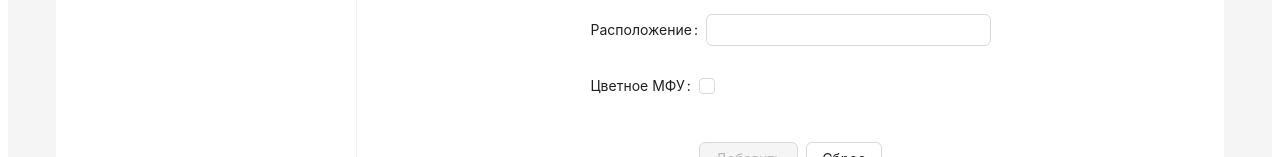
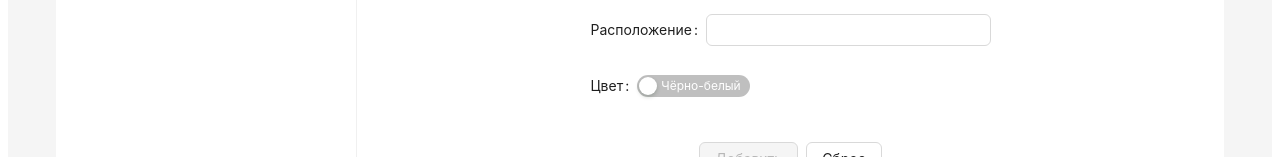
Before and after one commit to TrekusovMax/cartriges, a React (Vite) app: page /add-printer in a window 1280 px wide. Shown: the part 643-800 px from the top of the page. Built offline with nearby package versions, Linux system fonts and the light colour scheme; no server answers.

Commit message:
заменен чекбокс на переключатель при выборе режима работы мфу

```diff
--- a/src/pages/printer-page/printer-page.tsx
+++ b/src/pages/printer-page/printer-page.tsx
@@ -30,7 +30,6 @@ export const PrinterPage = () => {
     }
   }, [printerData])
 
-  //console.log(items)
   const onEdit = () => {
     navigate(`${location.pathname}/edit`, { state: { location: location.pathname } })
   }
--- a/src/widgets/add-cartrige/add-cartrige-form.tsx
+++ b/src/widgets/add-cartrige/add-cartrige-form.tsx
@@ -7,6 +7,7 @@ import { useGetPrintersQuery } from '@/entities/printer/api'
 import { useAppDispatch } from '@/app/providers/store-provider/store.types'
 import { Color, ICartrige, type cartrigeType } from '@/entities/cartrige/api/cartrige.api.types'
 import { addCartrige } from '@/entities/cartrige/model'
+import { IPrinter } from '@/entities/printer/api/printer.api.types'
 
 export const AddCartrigeForm = () => {
   const dispatch = useAppDispatch()
@@ -19,13 +20,13 @@ export const AddCartrigeForm = () => {
   const cartrigeType: cartrigeType[] = ['Тонер', 'Картридж', 'Контейнер отработаного тонера']
 
   const [cartrige, setCartrige] = useState<cartrigeType>('Тонер')
+  const [currentPrinter, setCurrentPrinter] = useState<IPrinter>()
 
   const {
     control,
     handleSubmit,
     reset,
     formState: { errors },
-    watch,
   } = useForm<ICartrige>()
 
   const onFinish: SubmitHandler<ICartrige> = (data) => {
@@ -40,8 +41,8 @@ export const AddCartrigeForm = () => {
 
   useEffect(() => {
     if (printers) {
+      const printerList = new Set<string>()
       const dataKeys = Object.keys(printers)
-      const printerList = new Set<string>()
 
       dataKeys.map((k: string) => {
         printerList.add(printers[k].title)
@@ -50,7 +51,6 @@ export const AddCartrigeForm = () => {
       setItems(Array.from(printerList).sort((a, b) => a.localeCompare(b)))
     }
   }, [printers])
-  const printer = watch('printer')
 
   return (
     <Form name="add-cartrige-form" onFinish={handleSubmit(onFinish)}>
@@ -72,6 +72,10 @@ export const AddCartrigeForm = () => {
                   placeholder="Выберите МФУ"
                   dropdownRender={(menu) => <>{menu}</>}
                   options={Object.values(items).map((item) => ({ label: item, value: item }))}
+                  onSelect={(e) =>
+                    printers &&
+                    setCurrentPrinter(Object.values(printers).filter((item) => item.title === e)[0])
+                  }
                 />
               )}
             />
@@ -111,7 +115,7 @@ export const AddCartrigeForm = () => {
               )}
             />
           </Form.Item>
-          {(cartrige === 'Тонер' || (cartrige === 'Картридж' && printer.includes('7225'))) && (
+          {currentPrinter?.isColor && cartrige !== 'Контейнер отработаного тонера' && (
             <Form.Item
               label="Цвет"
               validateStatus={errors.type ? 'error' : ''}
--- a/src/widgets/add-printer/add-printer-form.tsx
+++ b/src/widgets/add-printer/add-printer-form.tsx
@@ -12,7 +12,7 @@ import {
   Select,
   Space,
   message,
-  Checkbox,
+  Switch,
 } from 'antd'
 
 import { useForm, Controller, SubmitHandler } from 'react-hook-form'
@@ -40,7 +40,7 @@ export const AddPrinterForm = () => {
   const imageSelected = useRef<boolean>(false)
 
   const { onChangeIp } = useAddPrinter()
-  const [checkedField, setCheckedField] = useState(false)
+  const [checkedColorField, setCheckedColorField] = useState(false)
   const [showUploadList, setShowUploadList] = useState(true)
   const [showProgress, setShowProgress] = useState(false)
   const [showImage, setShowImage] = useState(false)
@@ -70,7 +70,7 @@ export const AddPrinterForm = () => {
   }, [])
 
   const onFinish: SubmitHandler<IPrinter> = (data) => {
-    data.isColor = checkedField
+    data.isColor = checkedColorField
 
     if (imageSelected.current) {
       dispatch(
@@ -126,7 +126,7 @@ export const AddPrinterForm = () => {
     dispatch(fileRemove())
     setShowUploadList(false)
     setShowImage(false)
-    setCheckedField(false)
+    setCheckedColorField(false)
     imageSelected.current = false
     reset()
   }
@@ -270,7 +270,7 @@ export const AddPrinterForm = () => {
             />
           </Form.Item>
           <Form.Item
-            label="Цветное МФУ"
+            label="Цвет"
             validateStatus={errors.serialNumber ? 'error' : ''}
             help={errors.serialNumber ? errors.serialNumber.message : ''}
             style={{ width: '100%' }}>
@@ -278,10 +278,12 @@ export const AddPrinterForm = () => {
               name="isColor"
               control={control}
               render={() => (
-                <Checkbox
-                  defaultChecked={checkedField}
+                <Switch
+                  defaultChecked={false}
+                  checkedChildren="Цветной"
+                  unCheckedChildren="Чёрно-белый"
                   onChange={(e) => {
-                    setCheckedField(e.target.checked)
+                    setCheckedColorField(e)
                   }}
                 />
               )}
--- a/src/widgets/edit-printer/edit-printer-form.tsx
+++ b/src/widgets/edit-printer/edit-printer-form.tsx
@@ -4,7 +4,7 @@ import { useFindPrinterQuery } from '@/entities/printer/api'
 import { IPrinter } from '@/entities/printer/api/printer.api.types'
 import { ipRegex } from '@/shared/functions/CheckIp'
 import { useAddPrinter } from '@/shared/hooks'
-import { Button, Card, Checkbox, Flex, Form, Image, Input, Select, Space, message } from 'antd'
+import { Button, Card, Flex, Form, Image, Input, Select, Space, Switch, message } from 'antd'
 import { useEffect, useState } from 'react'
 import { useForm, Controller, SubmitHandler } from 'react-hook-form'
 import { useLocation, useNavigate, useParams } from 'react-router-dom'
@@ -36,7 +36,6 @@ export const EditPrinterForm = () => {
   const onFinish: SubmitHandler<IPrinter> = (editData) => {
     if (id) {
       editData.isColor = checkedField
-
       dispatch(editPrinter({ printer: editData, id: id }))
         .then(() => {
           message.success('Данные изменены')
@@ -148,7 +147,7 @@ export const EditPrinterForm = () => {
                 />
               </Form.Item>
               <Form.Item
-                label="Цветное МФУ"
+                label="Цвет"
                 validateStatus={errors.serialNumber ? 'error' : ''}
                 help={errors.serialNumber ? errors.serialNumber.message : ''}
                 style={{ width: '100%' }}>
@@ -156,10 +155,12 @@ export const EditPrinterForm = () => {
                   name="isColor"
                   control={control}
                   render={() => (
-                    <Checkbox
-                      defaultChecked={checkedField}
+                    <Switch
+                      defaultChecked={data.isColor}
+                      checkedChildren="Цветной"
+                      unCheckedChildren="Чёрно-белый"
                       onChange={(e) => {
-                        setCheckedField(e.target.checked)
+                        setCheckedField(e)
                       }}
                     />
                   )}
@@ -181,7 +182,7 @@ export const EditPrinterForm = () => {
                   onConfirm={() => {
                     dispatch(deletePrinter(id))
                     message.error('МФУ удалено')
-                    navigate(location.state.location)
+                    navigate(import.meta.env.BASE_URL)
                   }}
                   okText="Да"
                   cancelText="Нет">
--- a/vite.config.ts
+++ b/vite.config.ts
@@ -3,6 +3,8 @@ import react from '@vitejs/plugin-react-swc'
 
 // https://vitejs.dev/config/
 export default defineConfig({
+  base: '/',
+
   plugins: [react()],
   resolve: {
     alias: [{ find: '@', replacement: '/src' }],
```
